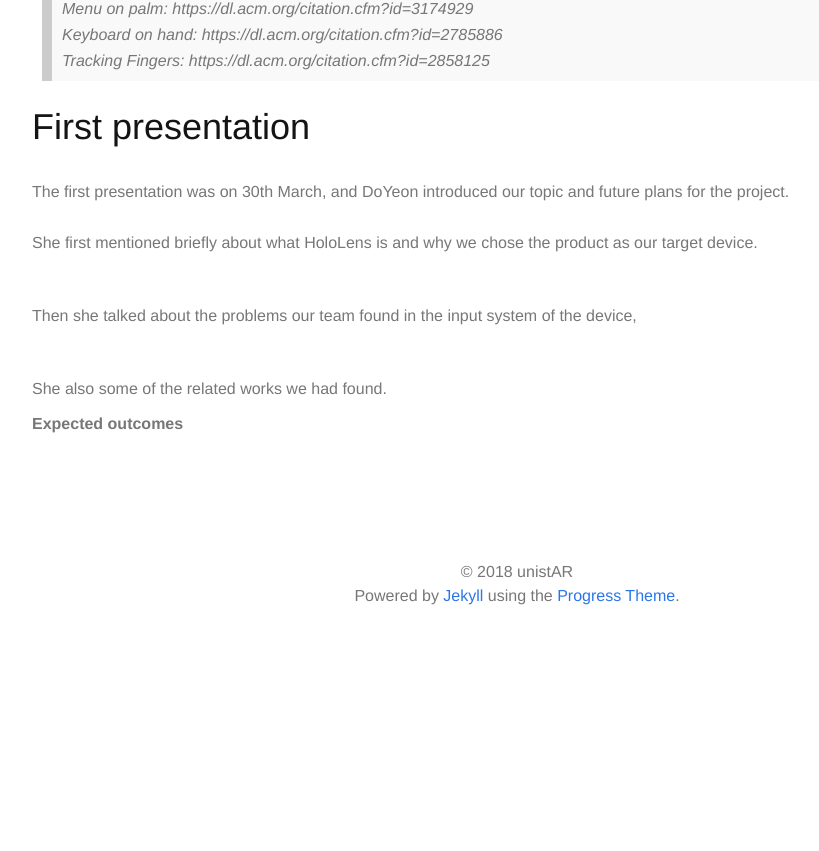
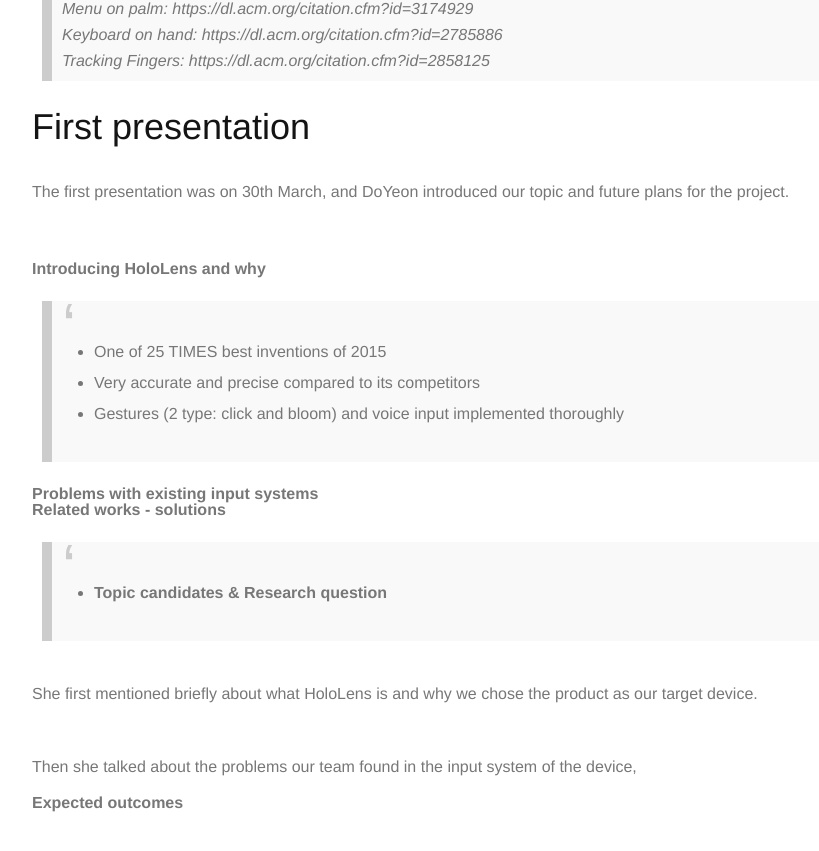
Before and after one commit to unist-AR/unist-AR.github.io, a Jekyll site: the page built from _posts/2018-03-30-Week-3.md, in a window 1280 px wide and 900 px high, scrolled down 809 px. Shown: the top 851 px of the window, without its empty margins (123-942 px from the left). Built offline with Jekyll 4.4.1, drawn with Linux system fonts in a browser that asks for light colours; some web fonts are replaced; before the commit the page ends 1519 px from its top, so only the background shows below that.

Commit message:
trying to cut down the presentation part

```diff
--- a/_posts/2018-03-30-Week-3.md
+++ b/_posts/2018-03-30-Week-3.md
@@ -21,10 +21,20 @@
 # First presentation
 
 The first presentation was on 30th March, and DoYeon introduced our topic and future plans for the project.<br><br>
+
+#### Introducing HoloLens and why
+>- One of 25 TIMES best inventions of 2015<br>
+- Very accurate and precise compared to its competitors<br>
+- Gestures (2 type: click and bloom) and voice input implemented thoroughly<br>
+
+#### Problems with existing input systems
+
+#### Related works - solutions
+>-
+#### Topic candidates & Research question
+
 She first mentioned briefly about what HoloLens is and why we chose the product as our target device. <br>
 
 Then she talked about the problems our team found in the input system of the device,
 
-She also some of the related works we had found.
-
 #### Expected outcomes
```
